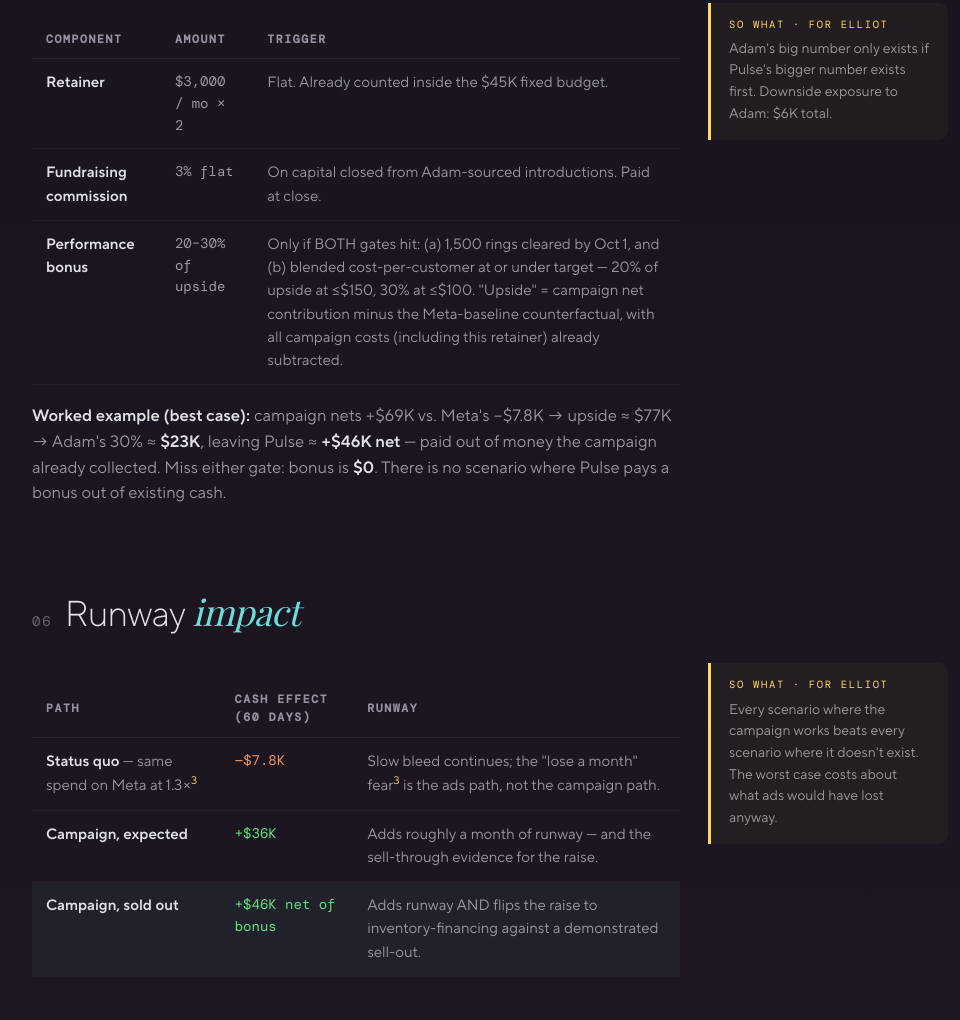
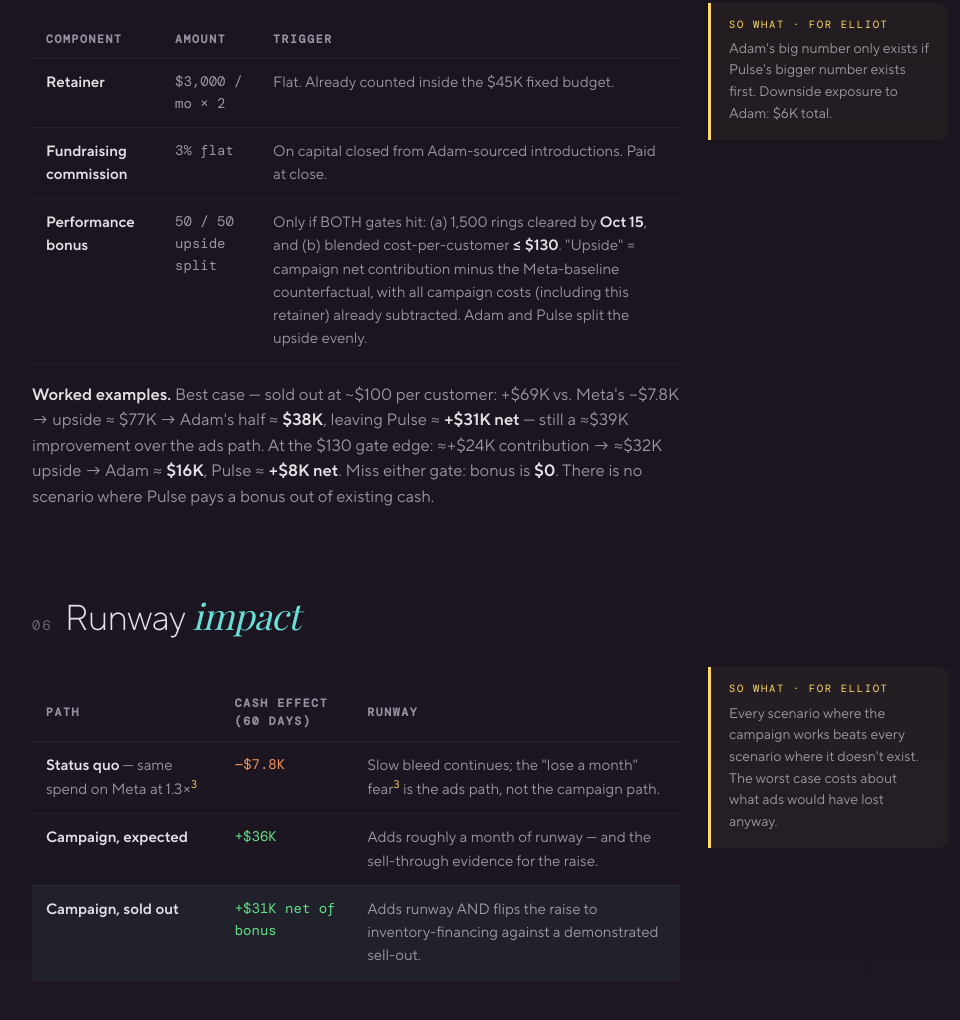
Before and after one commit to ajschlender1983/pulse-proposal, a plain HTML site: page proposal.html in a window 1280 px wide. Shown: the part 3852-4872 px from the top of the page, without its empty margins (150-1110 px from the left). Drawn offline with nearby package versions, Linux system fonts and the light colour scheme; a web font is replaced by a local one.

Commit message:
Comp: 50/50 upside split, gates Oct 15 sellout + $130 blended CAC
Co-Authored-By: Claude Fable 5 <noreply@anthropic.com>

```diff
--- a/proposal.html
+++ b/proposal.html
@@ -184,9 +184,9 @@ td.neg{color:var(--orange);} td.pos{color:var(--green);}
           <tr><th>Component</th><th>Amount</th><th>Trigger</th></tr>
           <tr><td><strong>Retainer</strong></td><td class="num">$3,000 / mo × 2</td><td>Flat. Already counted inside the $45K fixed budget.</td></tr>
           <tr><td><strong>Fundraising commission</strong></td><td class="num">3% flat</td><td>On capital closed from Adam-sourced introductions. Paid at close.</td></tr>
-          <tr><td><strong>Performance bonus</strong></td><td class="num">20–30% of upside</td><td>Only if BOTH gates hit: (a) 1,500 rings cleared by Oct 1, and (b) blended cost-per-customer at or under target — 20% of upside at ≤$150, 30% at ≤$100. "Upside" = campaign net contribution minus the Meta-baseline counterfactual, with all campaign costs (including this retainer) already subtracted.</td></tr>
+          <tr><td><strong>Performance bonus</strong></td><td class="num">50 / 50 upside split</td><td>Only if BOTH gates hit: (a) 1,500 rings cleared by <strong>Oct 15</strong>, and (b) blended cost-per-customer <strong>≤ $130</strong>. "Upside" = campaign net contribution minus the Meta-baseline counterfactual, with all campaign costs (including this retainer) already subtracted. Adam and Pulse split the upside evenly.</td></tr>
         </table>
-        <p><strong>Worked example (best case):</strong> campaign nets +$69K vs. Meta's −$7.8K → upside ≈ $77K → Adam's 30% ≈ <strong>$23K</strong>, leaving Pulse ≈ <strong>+$46K net</strong> — paid out of money the campaign already collected. Miss either gate: bonus is <strong>$0</strong>. There is no scenario where Pulse pays a bonus out of existing cash.</p>
+        <p><strong>Worked examples.</strong> Best case — sold out at ~$100 per customer: +$69K vs. Meta's −$7.8K → upside ≈ $77K → Adam's half ≈ <strong>$38K</strong>, leaving Pulse ≈ <strong>+$31K net</strong> — still a ≈$39K improvement over the ads path. At the $130 gate edge: ≈+$24K contribution → ≈$32K upside → Adam ≈ <strong>$16K</strong>, Pulse ≈ <strong>+$8K net</strong>. Miss either gate: bonus is <strong>$0</strong>. There is no scenario where Pulse pays a bonus out of existing cash.</p>
       </div>
       <aside class="sowhat"><span class="sw-tag">So what · for Elliot</span>Adam's big number only exists if Pulse's bigger number exists first. Downside exposure to Adam: $6K total.</aside>
     </div>
@@ -200,7 +200,7 @@ td.neg{color:var(--orange);} td.pos{color:var(--green);}
           <tr><th>Path</th><th>Cash effect (60 days)</th><th>Runway</th></tr>
           <tr><td><strong>Status quo</strong> — same spend on Meta at 1.3×<sup>3</sup></td><td class="num neg">−$7.8K</td><td>Slow bleed continues; the "lose a month" fear<sup>3</sup> is the ads path, not the campaign path.</td></tr>
           <tr><td><strong>Campaign, expected</strong></td><td class="num pos">+$36K</td><td>Adds roughly a month of runway — and the sell-through evidence for the raise.</td></tr>
-          <tr class="hl"><td><strong>Campaign, sold out</strong></td><td class="num pos">+$46K net of bonus</td><td>Adds runway AND flips the raise to inventory-financing against a demonstrated sell-out.</td></tr>
+          <tr class="hl"><td><strong>Campaign, sold out</strong></td><td class="num pos">+$31K net of bonus</td><td>Adds runway AND flips the raise to inventory-financing against a demonstrated sell-out.</td></tr>
         </table>
       </div>
       <aside class="sowhat"><span class="sw-tag">So what · for Elliot</span>Every scenario where the campaign works beats every scenario where it doesn't exist. The worst case costs about what ads would have lost anyway.</aside>
```
Also changed, not shown: proposal-v2.html (+3 -3 lines).
